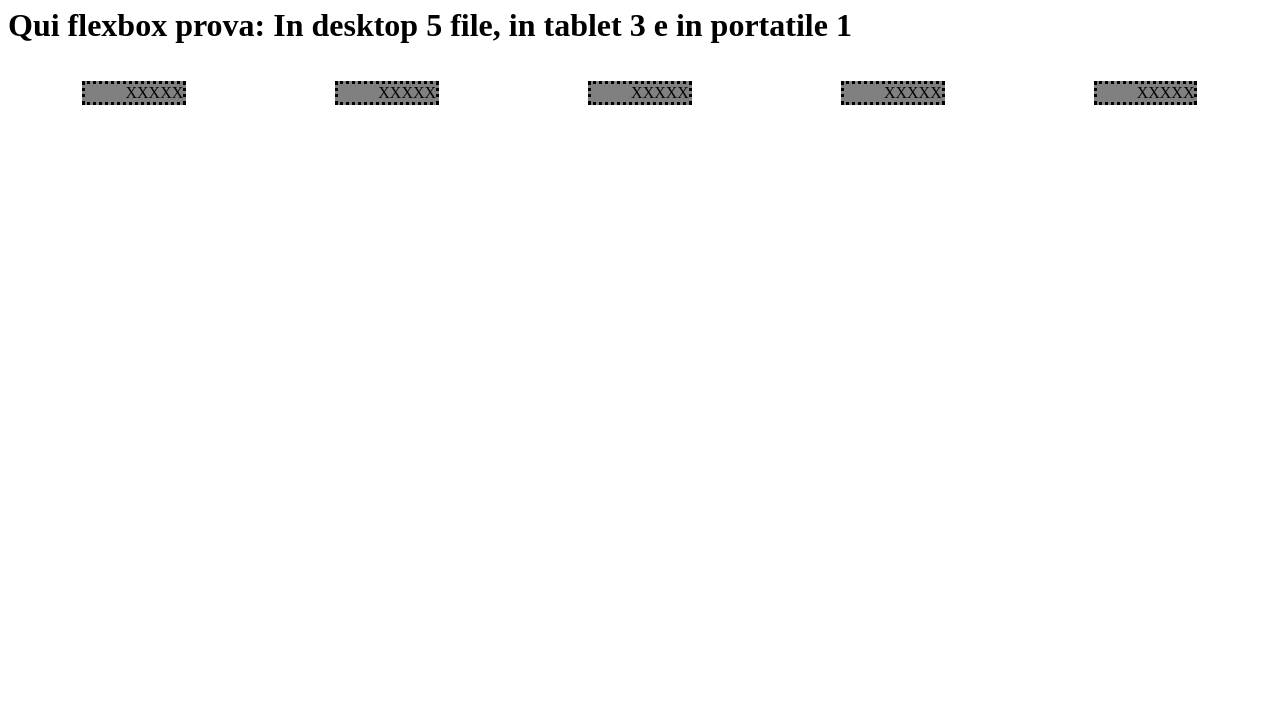
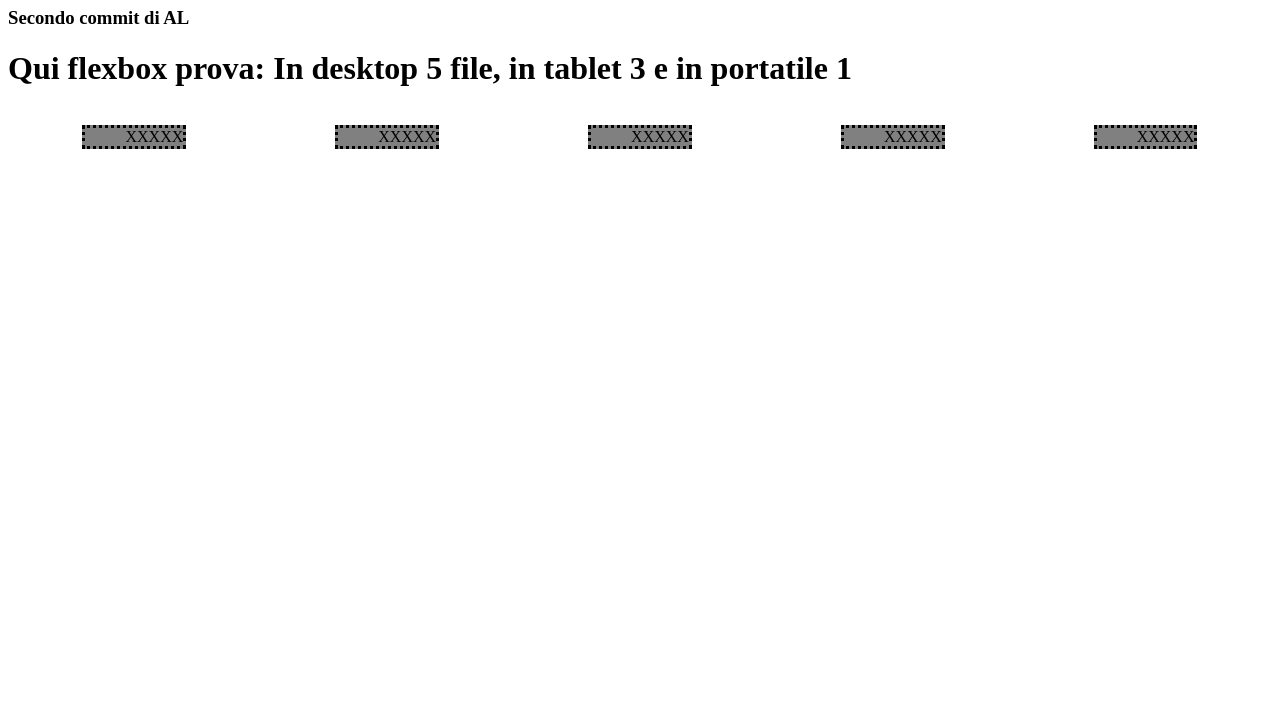
Before and after one commit to fabrimaida/RespnsiveFlexRebaseTry, a plain HTML site: page index.html in a window 1280 px wide. Shown: the part 73-800 px from the top of the page. Drawn offline with Linux system fonts and the light colour scheme.

Commit message:
secondo commit di AL

```diff
--- a/index.html
+++ b/index.html
@@ -11,6 +11,8 @@
 
 
     <h1>Qui branch AL </h1>
+
+    <h3>Secondo commit di AL</h3>
 
 
     <h1>Qui flexbox prova: In desktop 5 file, in tablet 3 e in portatile 1</h1>
```
